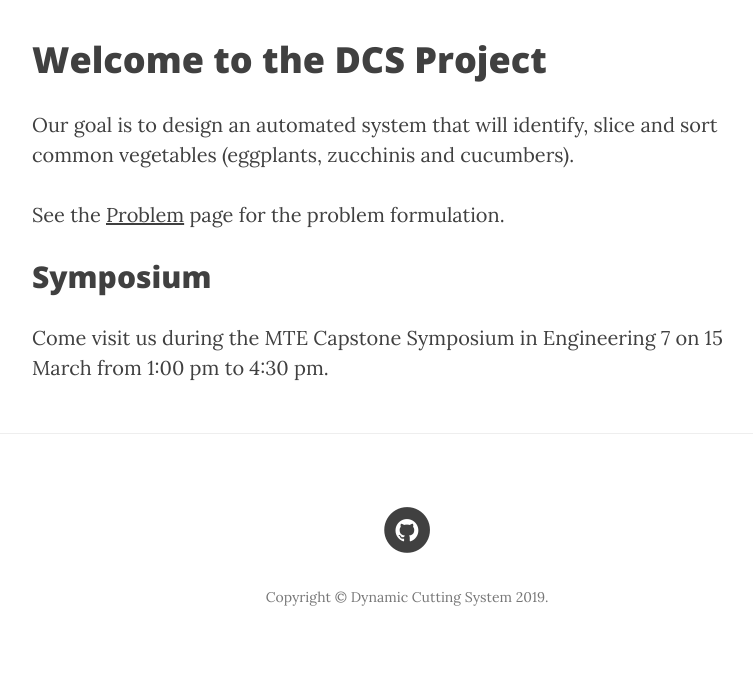
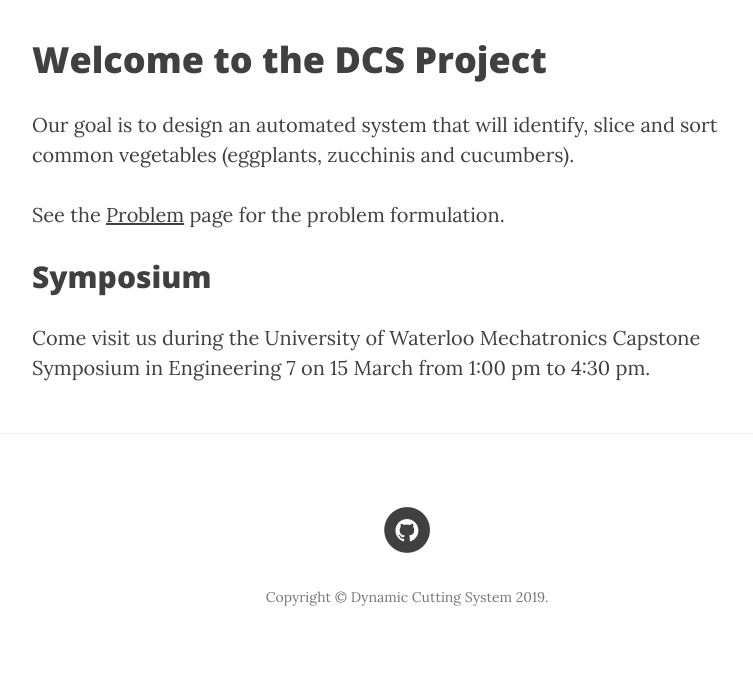
Before and after one commit to DynamicCuttingSystem/DynamicCuttingSystem.github.io, a Jekyll site: the page built from index.html, in a window 1280 px wide. Shown: the part 536-1209 px from the top of the page, without its empty margins (233-986 px from the left). Built offline with Jekyll 4.4.1, drawn with Linux system fonts in a browser that asks for light colours; nearby versions of some CDN libraries; the list of posts is cut into pages by our own code.

Commit message:
Fix landing page message to include UW

```diff
--- a/index.html
+++ b/index.html
@@ -5,4 +5,4 @@ layout: page
 <p>Our goal is to design an automated system that will identify, slice and sort common vegetables (eggplants, zucchinis and cucumbers).</p>
 <p>See the <a href="/problem/">Problem</a> page for the problem formulation.</p>
 <h2>Symposium</h2>
-<P>Come visit us during the MTE Capstone Symposium in Engineering 7 on 15 March from 1:00 pm to 4:30 pm.</P>
+<P>Come visit us during the University of Waterloo Mechatronics Capstone Symposium in Engineering 7 on 15 March from 1:00 pm to 4:30 pm.</P>
```
